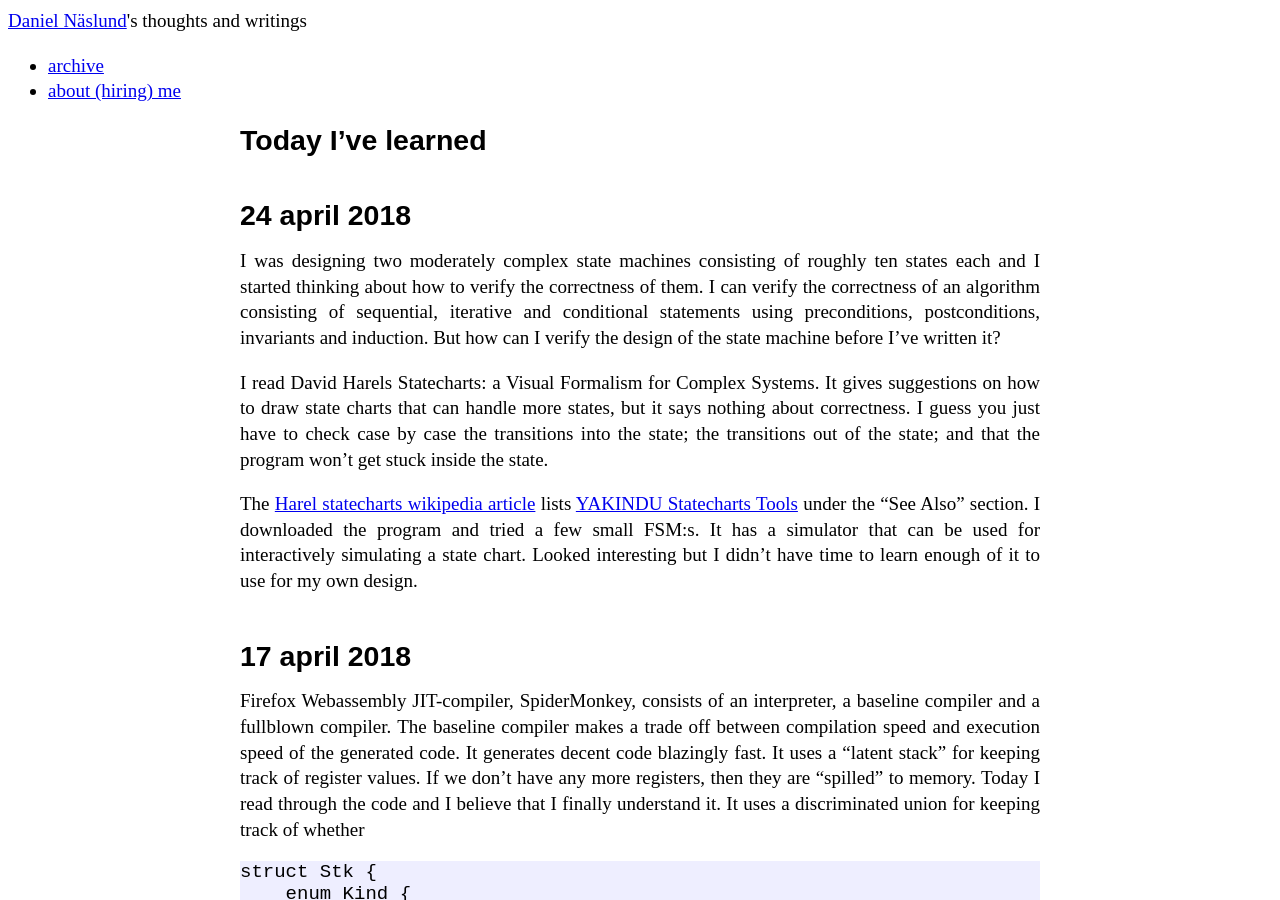
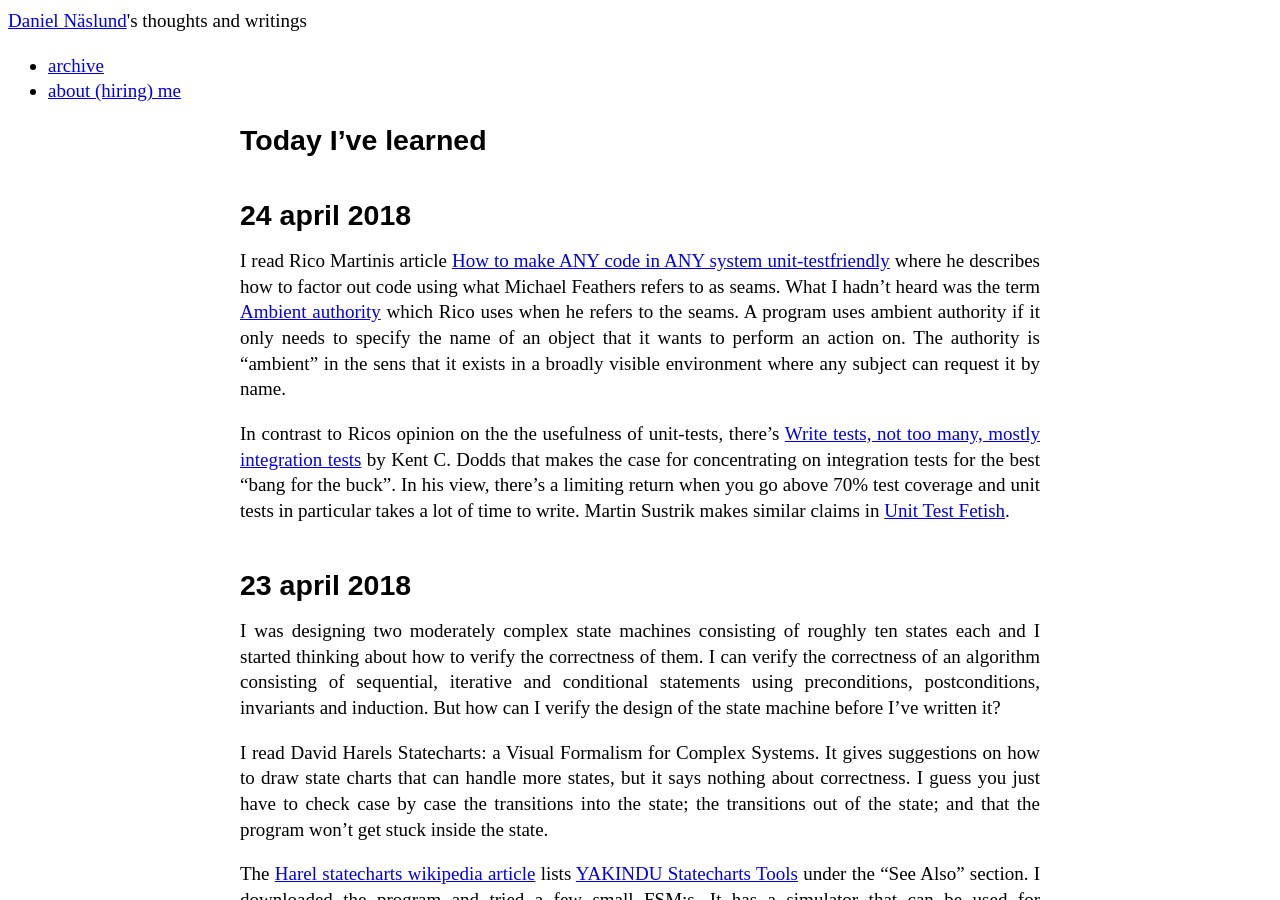
Before and after one commit to dannas/dannas.github.com, a Jekyll site: the page built from TIL.markdown, in a window 1280 px wide and 900 px high. Built offline with Jekyll 4.4.1, drawn with Linux system fonts in a browser that asks for light colours.

Commit message:
Another TIL

```diff
--- a/TIL.markdown
+++ b/TIL.markdown
@@ -5,6 +5,12 @@ title: TIL - Today I've Learned
 # Today I've learned
 
 ## 24 april 2018
+
+I read Rico Martinis  article [How to make ANY code in ANY system unit-testfriendly](https://blogs.msdn.microsoft.com/ricom/2014/11/20/how-to-make-any-code-in-any-system-unit-test-friendly/ow) where he describes how to factor out code using what Michael Feathers refers to as seams. What I hadn't heard was the term [Ambient authority](https://en.wikipedia.org/wiki/Ambient_authority) which Rico uses when he refers to the seams. A program uses ambient authority if it only needs to specify the name of an object that it wants to perform an action on. The authority is "ambient" in the sens that it exists in a broadly visible environment where any subject can request it by name.
+
+In contrast to Ricos opinion on the the usefulness of unit-tests, there's [Write tests, not too many, mostly integration tests](https://blog.kentcdodds.com/write-tests-not-too-many-mostly-integration-5e8c7fff591c) by Kent C. Dodds that makes the case for concentrating on integration tests for the best "bang for the buck". In his view, there's a limiting return when you go above 70% test coverage and unit tests in particular takes a lot of time to write. Martin Sustrik makes similar claims in [Unit Test Fetish](http://250bpm.com/blog:40).
+
+##  23 april 2018
 
 I was designing two moderately complex state machines consisting of  roughly ten states each and I started thinking about how to verify the correctness of them. I can verify the correctness of an algorithm consisting of sequential, iterative and conditional statements using preconditions, postconditions, invariants and induction. But how can I verify the design of the state machine before I've written it?
 
```
